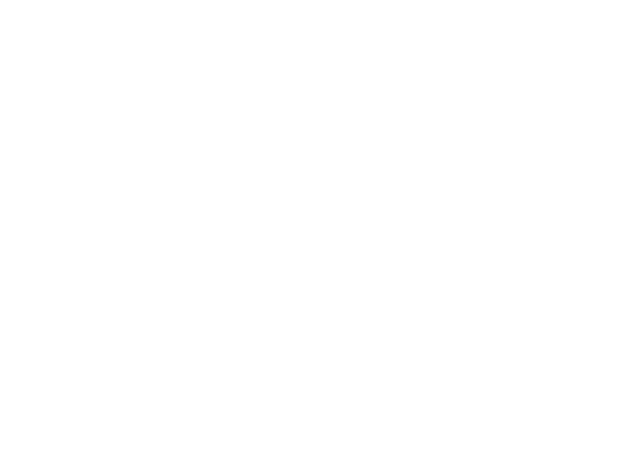
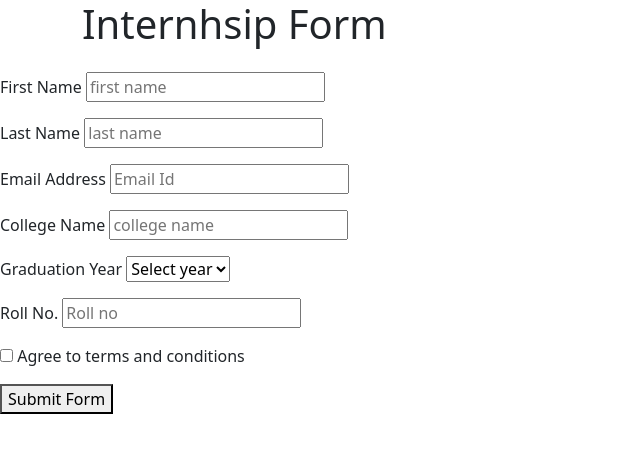
Before and after one commit to acciojob/bootstrap-form-easy-SurajKumar798, a website: page main.html in a window 1280 px wide. Shown: the whole page, without its empty margins (0-640 px from the left). Drawn offline with nearby package versions, Linux system fonts and the light colour scheme.

Commit message:
created a submission

```diff
--- a/main.html
+++ b/main.html
@@ -4,13 +4,82 @@
 
 <head>
 	<link rel="stylesheet" href="styles.css">
+	<link href="https://cdn.jsdelivr.net/npm/bootstrap@5.0.2/dist/css/bootstrap.min.css" rel="stylesheet" integrity="sha384-EVSTQN3/azprG1Anm3QDgpJLIm9Nao0Yz1ztcQTwFspd3yD65VohhpuuCOmLASjC" crossorigin="anonymous">
 </head>
 
 <body>
-	<!-- the entire body must be written by student -->
-    <script type="text/javascript" src="./script.js">
-</script>
+	<div class="container">
+		<h1 class="mb-4">Internhsip Form</h1>
+	</div>
+	<form>
+		<div class="mb-3">
+			<label for="firstname">First Name</label>
+		    <input type="text" placeholder="first name" id="first-name-input" required />
+			<div class="invalid-feedback">
+              First name required.
+            </div>
+		</div>
 
+		<div class="mb-3">
+			<label>Last Name</label>
+		    <input type="text" placeholder="last name" id="last-name-input" required />
+			 <div class="invalid-feedback">
+              Last name required.
+             </div>
+		</div>
+
+		<div class="mb-3">
+			<label>Email Address</label>
+		    <input type="text" placeholder="Email Id" id="email-input" required />
+			<div class="invalid-feedback">
+              Email required.
+            </div>
+		</div>
+
+		<div class="mb-3">
+			<label>College Name</label>
+		    <input type="text" placeholder="college name" id="college-input" required />
+			<div class="invalid-feedback">
+              Please provide a valid college.
+            </div>
+		</div>
+
+		<div class="mb-3">
+			<label>Graduation Year</label>
+		    <select id="graduation-year" required>
+				 <option value="" selected disabled>Select year</option>
+                 <option value="2020">2020</option>
+                 <option value="2021">2021</option>
+                 <option value="2022">2022</option>
+                 <option value="2023">2023</option>
+			</select>
+			<div class="invalid-feedback">
+              Please select a valid Graduation Year.
+            </div>
+		</div>
+
+		<div class="mb-3">
+			<label>Roll No.</label>
+		    <input type="text" placeholder="Roll no" id="roll-no-input" required />
+			<div class="invalid-feedback">
+              Please provide a valid Roll no.
+            </div>
+		</div>
+
+		<div class="mb-3">
+			<input type="checkbox" id="conditions-checkbox" />
+			<label for="checkbox">Agree to terms and conditions</label>
+			<div class="invalid-feedback">
+             You must agree before submitting.
+            </div>
+		</div>
+
+		<button type="submit">Submit Form</button>
+	</form>
+
+
+<script type="text/javascript" src="./script.js"></script>
+<script src="https://cdn.jsdelivr.net/npm/bootstrap@5.0.2/dist/js/bootstrap.bundle.min.js" integrity="sha384-MrcW6ZMFYlzcLA8Nl+NtUVF0sA7MsXsP1UyJoMp4YLEuNSfAP+JcXn/tWtIaxVXM" crossorigin="anonymous"></script>
 </body>
 
 </html>
```
